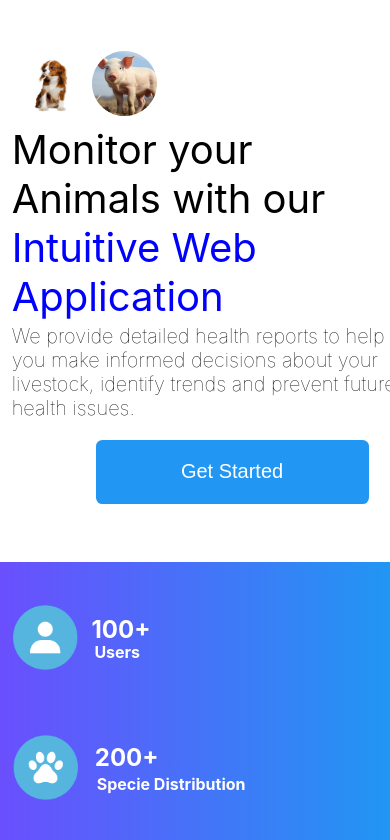
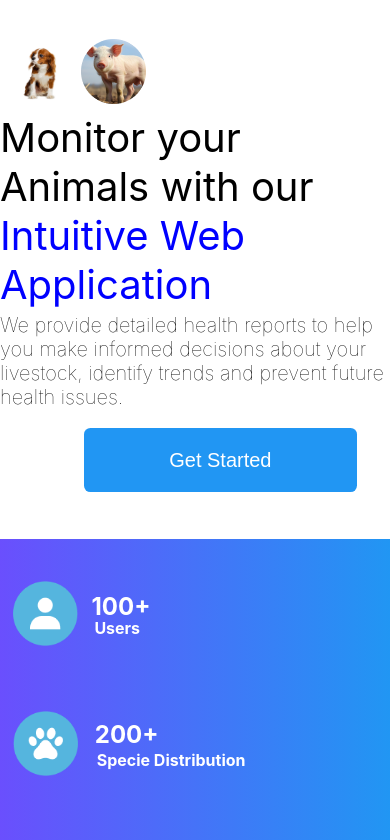
Before and after one commit to minibot47/Final-Year-Project, a React (Create React App) app in the folder my-react-project/: page / in a window 390 px wide. Shown: the top 840 px of the page. Built offline with nearby package versions, Linux system fonts and the light colour scheme.

Commit message:
edits to landing page responsiveness

```diff
--- a/my-react-project/src/pages/Landing.css
+++ b/my-react-project/src/pages/Landing.css
@@ -534,7 +534,6 @@ h3 {
         flex-direction: column;
         margin-top: 10%;
         height: 500px;
-        padding: 3%;
     }
 
     .firstpage-left {
@@ -612,6 +611,7 @@ h3 {
         flex-direction: column;
         align-items: center;
         text-align: center;
+        height: 50%;
     }
 
     .sixthinfo {
@@ -630,6 +630,7 @@ h3 {
     .sixthlivestock,
     .sixthcontact{
         width: 100%;
+        margin: 0;
     }
     .sixthlist {
         display: none;
```
